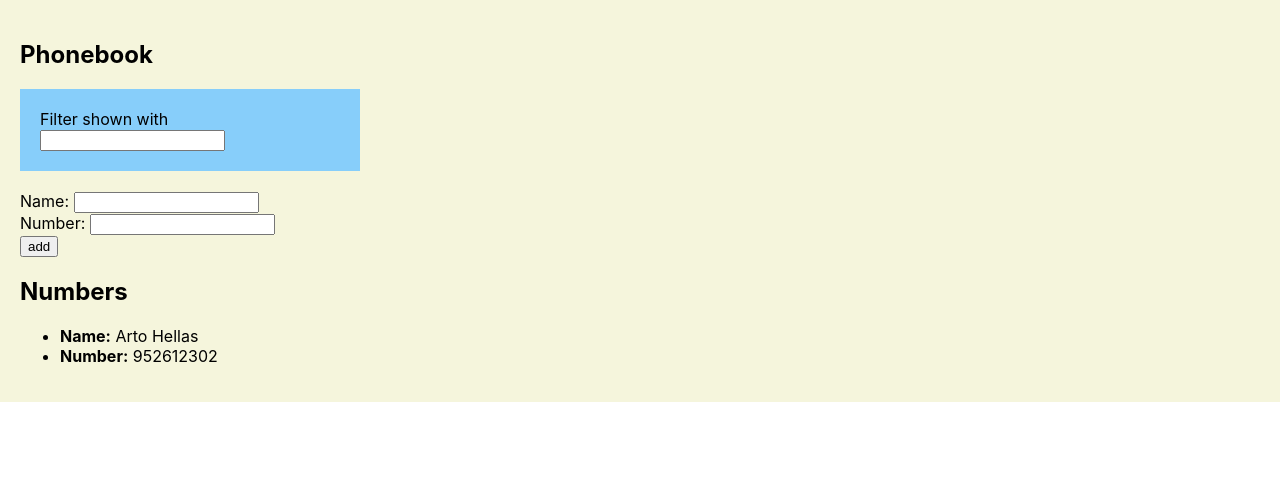
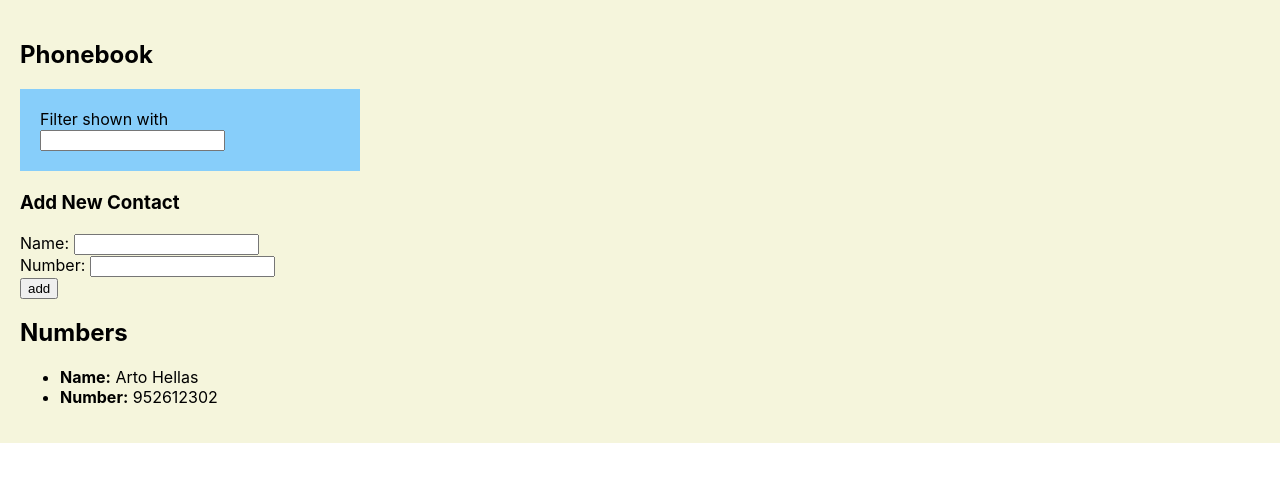
Before and after one commit to mapaza/DAWA-Lab5.2-Agenda, a React (Create React App) app: page / in a window 1280 px wide. Shown: the top 482 px of the page. Built offline with nearby package versions, Linux system fonts and the light colour scheme.

Commit message:
Parte 8: Renderizado en Componentes, envio de handleChangle() y useState a componentes hijos y padres

```diff
--- a/src/App.js
+++ b/src/App.js
@@ -1,5 +1,8 @@
 import React, { useState } from 'react'
 import { __SECRET_INTERNALS_DO_NOT_USE_OR_YOU_WILL_BE_FIRED } from 'react-dom'
+import Filter from './components/Filter'
+import PersonForm from './components/PersonForm'
+import Persons from './components/Persons'
 
 const App = () => {
   const [ persons, setPersons ] = useState([
@@ -34,24 +37,23 @@ const handleClick = () =>{
 }
 }
 //Funciones de Evento que capturan el valor ingresado en input
-const handleNameChange = (event) =>{
-    var nuevo_contacto = event.target.value
+const handleNameChange = (nuevo_contacto) =>{
     console.log(nuevo_contacto)
     setNewName(nuevo_contacto)
 }
-const handlePhoneChange = (event) =>{
-  var nuevo_numero = event.target.value
+const handlePhoneChange = (nuevo_numero) =>{
   console.log(nuevo_numero)
   setNewPhone(nuevo_numero)
 }
+
 var results = [{}]
-const handleSearchChange = (event) =>{
-  var searched = event.target.value
+const handleSearchChange = (searched) =>{
   console.log(searched)
   setSearch(searched)
   //Métodos  que filtran la información
   results = persons.filter((person)=> person.name.includes(searched))
   console.log(results)
+  //Se asigna el valor al estado Filtrados
   setFiltrados(results)
 }
 
@@ -59,35 +61,14 @@ const handleSearchChange = (event) =>{
   return (
     <div style={{padding:20, backgroundColor:'beige'}}>
       <h2>Phonebook</h2>
-        <div style={{padding:20,marginBottom:20, backgroundColor:'lightskyblue', width:300}}>
-          Filter shown with <input onChange={handleSearchChange}/>
-        </div>
-        <div>
-          Name: <input onChange={handleNameChange}/>
-        </div>
-        <div>
-          Number: <input type="number" onChange={handlePhoneChange}/>
-        </div>
-        <div>
-          <button onClick={handleClick}>add</button>
-        </div>
+        <Filter onSearchChange={handleSearchChange}/>
+
+      <h3>Add New Contact</h3>
+      <PersonForm onNameChange={handleNameChange} onClick={handleClick}
+      onPhoneChange={handlePhoneChange}/>
 
       <h2>Numbers</h2>
-      { search ?
-        filtrados.map((person)=>
-        <ul key={person.name}>
-          <li><b>Name:</b> {person.name}</li>
-          <li><b>Number:</b> {person.phone}</li>
-        </ul>
-        )
-        :
-        persons.map((person)=>
-        <ul key={person.name}>
-          <li><b>Name:</b> {person.name}</li>
-          <li><b>Number:</b> {person.phone}</li>
-        </ul>
-        )
-      }
+      <Persons search={search} filtrados={filtrados} persons={persons}/>
 
     </div>
   )
--- /dev/null
+++ b/src/components/Filter.js
@@ -0,0 +1,12 @@
+const Filter = (props) => {
+
+const handleSearchChange = (event) =>{
+    props.onSearchChange(event.target.value)
+}
+	return (
+        <div style={{padding:20,marginBottom:20, backgroundColor:'lightskyblue', width:300}}>
+          Filter shown with <input onChange={handleSearchChange}/>
+        </div>
+	)
+}
+export default Filter
--- /dev/null
+++ b/src/components/PersonForm.js
@@ -0,0 +1,24 @@
+const PersonForm = (props) => {
+//Funciones de Evento que capturan el valor ingresado en input
+const handleNameChange = (event) =>{
+    props.onNameChange(event.target.value)
+}
+const handlePhoneChange = (event) =>{
+    props.onPhoneChange(event.target.value)
+}
+
+	return (
+        <div>
+            <div>
+                Name: <input onChange={handleNameChange}/>
+            </div>
+            <div>
+                Number: <input type="number" onChange={handlePhoneChange}/>
+            </div>
+            <div>
+                <button onClick={props.onClick}>add</button>
+            </div>
+        </div>
+	)
+}
+export default PersonForm
--- /dev/null
+++ b/src/components/Persons.js
@@ -0,0 +1,22 @@
+const Persons = (props) => {
+	return (
+    <div>
+		{ props.search ?
+            props.filtrados.map((person)=>
+            <ul key={person.name}>
+              <li><b>Name:</b> {person.name}</li>
+              <li><b>Number:</b> {person.phone}</li>
+            </ul>
+            )
+            :
+      props.persons.map((person)=>
+            <ul key={person.name}>
+              <li><b>Name:</b> {person.name}</li>
+              <li><b>Number:</b> {person.phone}</li>
+            </ul>
+            )
+          }
+    </div>
+	)
+}
+export default Persons
```
Also changed, not shown: Parte 8 -Resultado.png (added).
